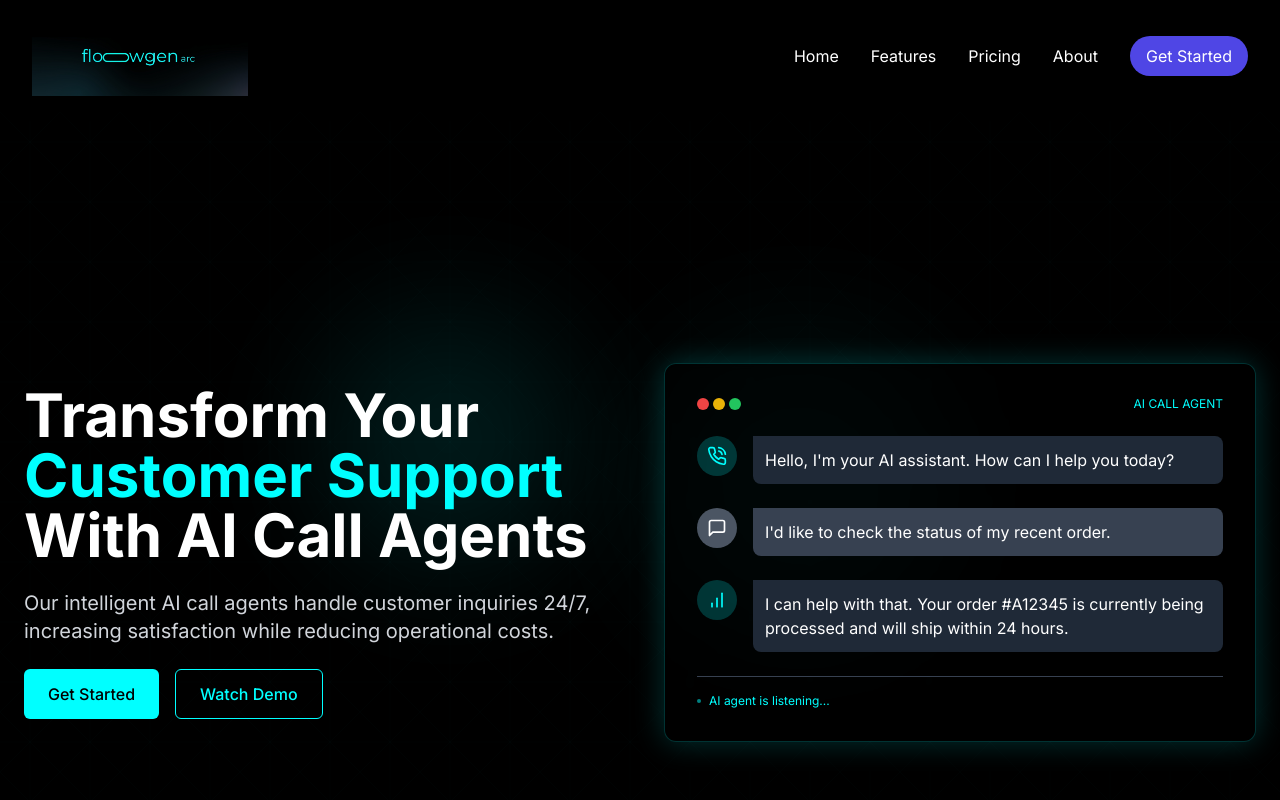
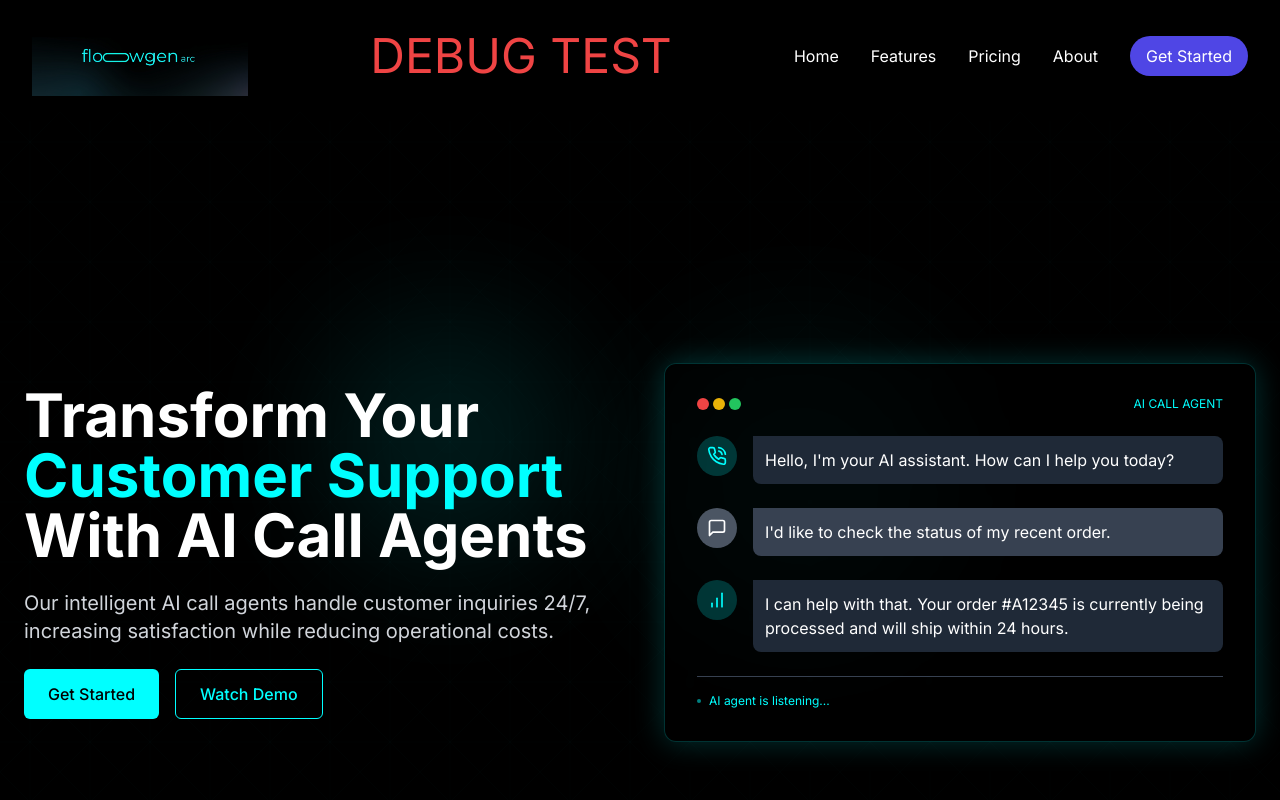
Before and after one commit to AnkushGuha/A, a React (Vite) app: page / in a window 1280 px wide. Shown: the top 800 px of the page. Built offline with nearby package versions, Linux system fonts and the light colour scheme.

Commit message:
Update Header.tsx

```diff
--- a/src/components/Header.tsx
+++ b/src/components/Header.tsx
@@ -17,6 +17,7 @@ const Header: React.FC = () => {
   alt="Logo"
   className="h-12 sm:h-16 md:h-20 w-auto object-contain"
 />
+        <h1 className="text-5xl text-red-500">DEBUG TEST</h1>
         {/* Desktop Nav */}
         <nav className="hidden md:flex space-x-8 items-center">
           <Link to="/" className="hover:text-indigo-400 transition">Home</Link>
```
